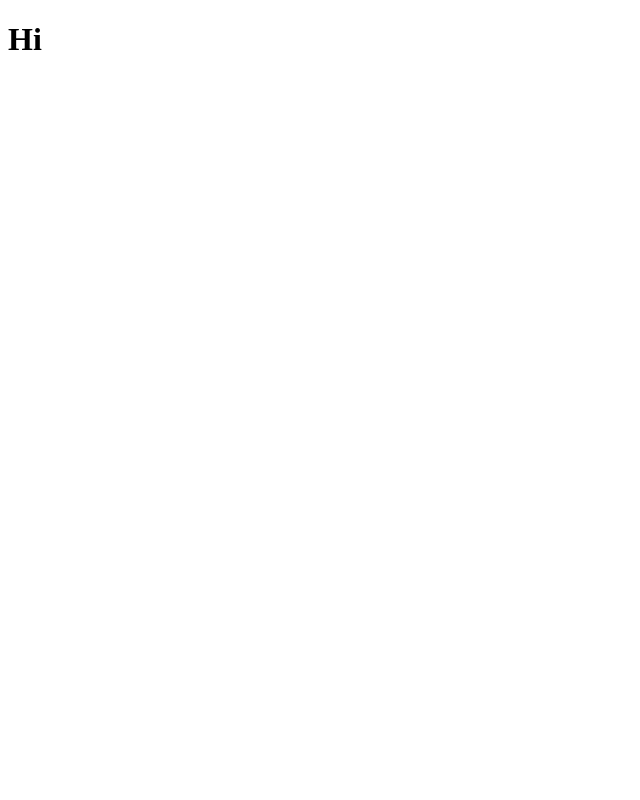
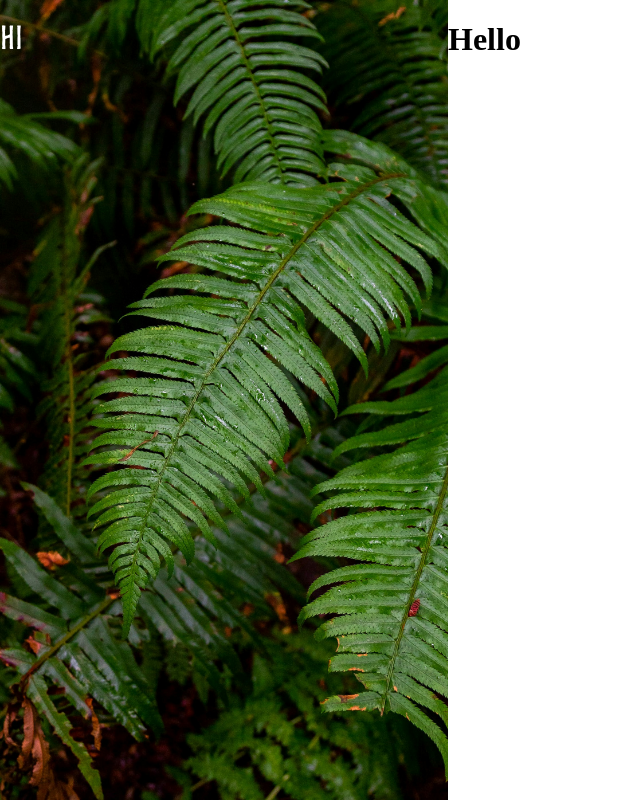
Before and after one commit to yusun-lab/Sign-up-Form, a plain HTML site: page index.html in a window 1280 px wide. Shown: the whole page, without its empty margins (0-640 px from the left). Drawn offline with Linux system fonts and the light colour scheme.

Commit message:
create left and right

```diff
--- a/index.html
+++ b/index.html
@@ -8,6 +8,13 @@
     <script src="main.js" defer></script>
 </head>
 <body>
-     <h1>Hi</h1>
+     <div class="main">
+        <div class="left">
+            <h1>Hi</h1>
+        </div>
+        <div class="right"></div>
+            <h1>Hello</h1>
+        </div>
+     </div>
 </body>
 </html>
--- a/styles.css
+++ b/styles.css
@@ -0,0 +1,32 @@
+@font-face {
+    font-family: Norse-Bold;
+    src: url(./fonts/Norse-Bold.otf);
+}
+
+
+
+body{
+    margin: 0;
+    padding: 0;
+}
+
+.main{
+    display: flex;
+    flex-direction: row;
+    width: 100vw;
+    height: 100vh;
+}
+
+.left{
+    background-image: url(./images/halie-west-25xggax4bSA-unsplash.jpg);
+    width: 35vw;
+    background-repeat: no-repeat;
+    background-size: cover;
+    color: white;
+    font-family: Norse-Bold, sans-serif;
+}
+
+.right{
+    display: flex;
+    justify-content: center;
+}
```
Also changed, not shown: fonts/Norse-Bold.otf (renamed from Norse-Bold.otf).
